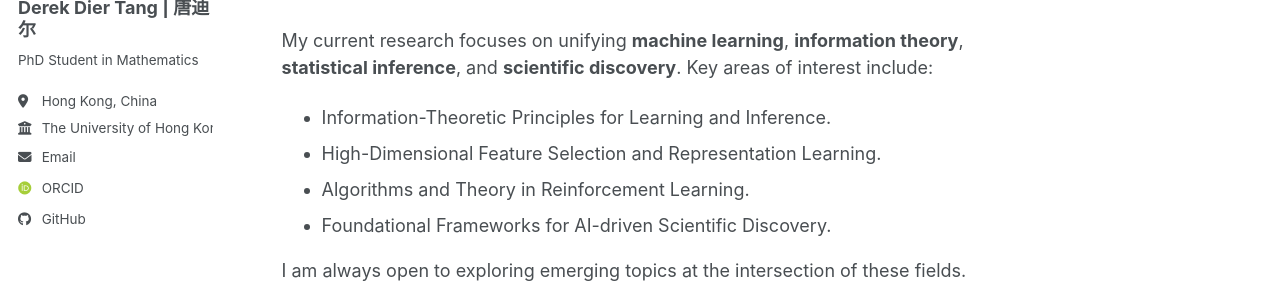
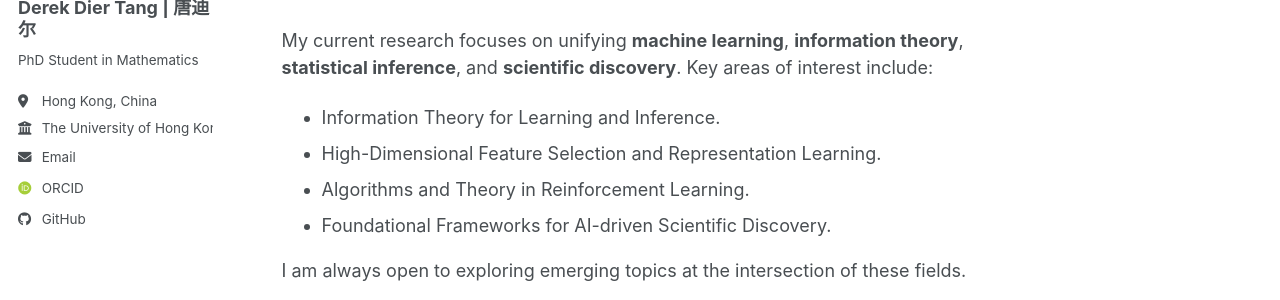
Before and after one commit to TangDier03/tangdier03.github.io, a Jekyll site: the page built from _pages/about.md, in a window 1280 px wide and 900 px high. Shown: the part 248-548 px from the top of the window. Built offline with Jekyll 4.4.1, drawn with Linux system fonts in a browser that asks for light colours; some web fonts are replaced; a script bundle is joined from its source files by our own code; library files that are not in the unit come from our copies.

Commit message:
Update about.md

```diff
--- a/_pages/about.md
+++ b/_pages/about.md
@@ -11,7 +11,7 @@ I am a first-year PhD student in the [Department of Mathematics](https://hkumath
 
 My current research focuses on unifying **machine learning**, **information theory**, **statistical inference**, and **scientific discovery**. Key areas of interest include:
 
-- Information-Theoretic Principles for Learning and Inference.
+- Information Theory for Learning and Inference.
 - High-Dimensional Feature Selection and Representation Learning.
 - Algorithms and Theory in Reinforcement Learning.
 - Foundational Frameworks for AI-driven Scientific Discovery.
```
